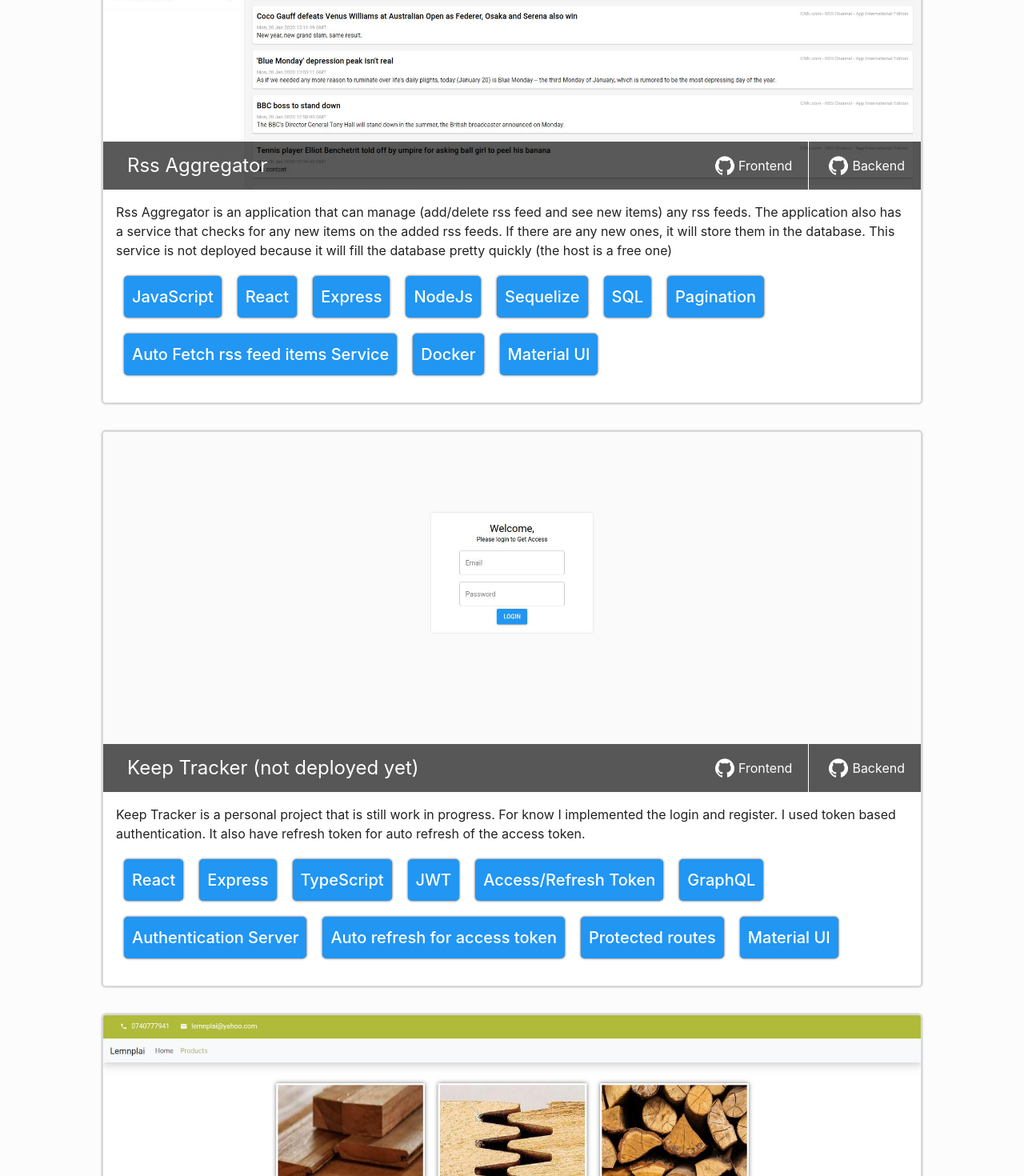
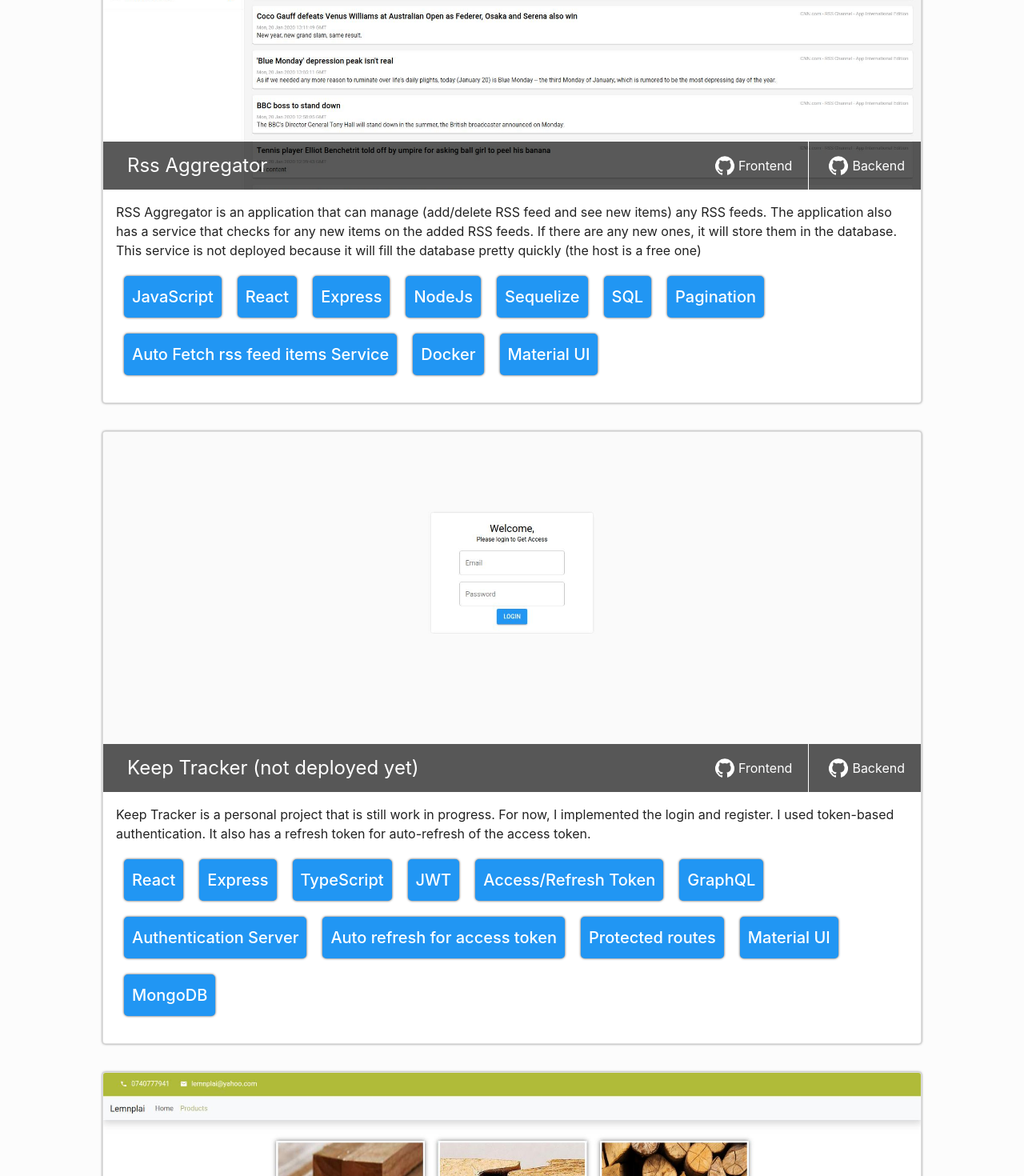
Before and after one commit to MariusParasca/portofolio, a React (Create React App) app: page / in a window 1280 px wide. Shown: the part 965-2435 px from the top of the page at 80% size. Built offline with nearby package versions, Linux system fonts and the light colour scheme; the HTML template or start-up script is replaced by a standard one.

Commit message:
Update projects descriptions

```diff
--- a/src/components/Projects/Projects.js
+++ b/src/components/Projects/Projects.js
@@ -29,8 +29,8 @@ const Projects = () => {
         firstGitHubLink="https://github.com/MariusParasca/rss-reader-frontend"
         secondGitHubText="Backend"
         secondGitHubLink="https://github.com/MariusParasca/rss-reader-backend"
-        description="Rss Aggregator is an application that can manage (add/delete rss feed and see new items) any rss feeds. The application
-        also has a service that checks for any new items on the added rss feeds. If there are any new ones, it will store them in the database.
+        description="RSS Aggregator is an application that can manage (add/delete RSS feed and see new items) any RSS feeds. The application
+        also has a service that checks for any new items on the added RSS feeds. If there are any new ones, it will store them in the database.
         This service is not deployed because it will fill the database pretty quickly (the host is a free one)"
         features={[
           'JavaScript',
@@ -53,8 +53,7 @@ const Projects = () => {
         firstGitHubLink="https://github.com/MariusParasca/KeepTracker-frontend"
         secondGitHubText="Backend"
         secondGitHubLink="https://github.com/MariusParasca/KeepTracker-backend"
-        description="Keep Tracker is a personal project that is still work in progress. For know I implemented the login and register. I used token based authentication.
-          It also have refresh token for auto refresh of the access token."
+        description="Keep Tracker is a personal project that is still work in progress. For now, I implemented the login and register. I used token-based authentication. It also has a refresh token for auto-refresh of the access token."
         features={[
           'React',
           'Express',
@@ -66,6 +65,7 @@ const Projects = () => {
           'Auto refresh for access token',
           'Protected routes',
           'Material UI',
+          'MongoDB',
         ]}
       />
       <Project
```
